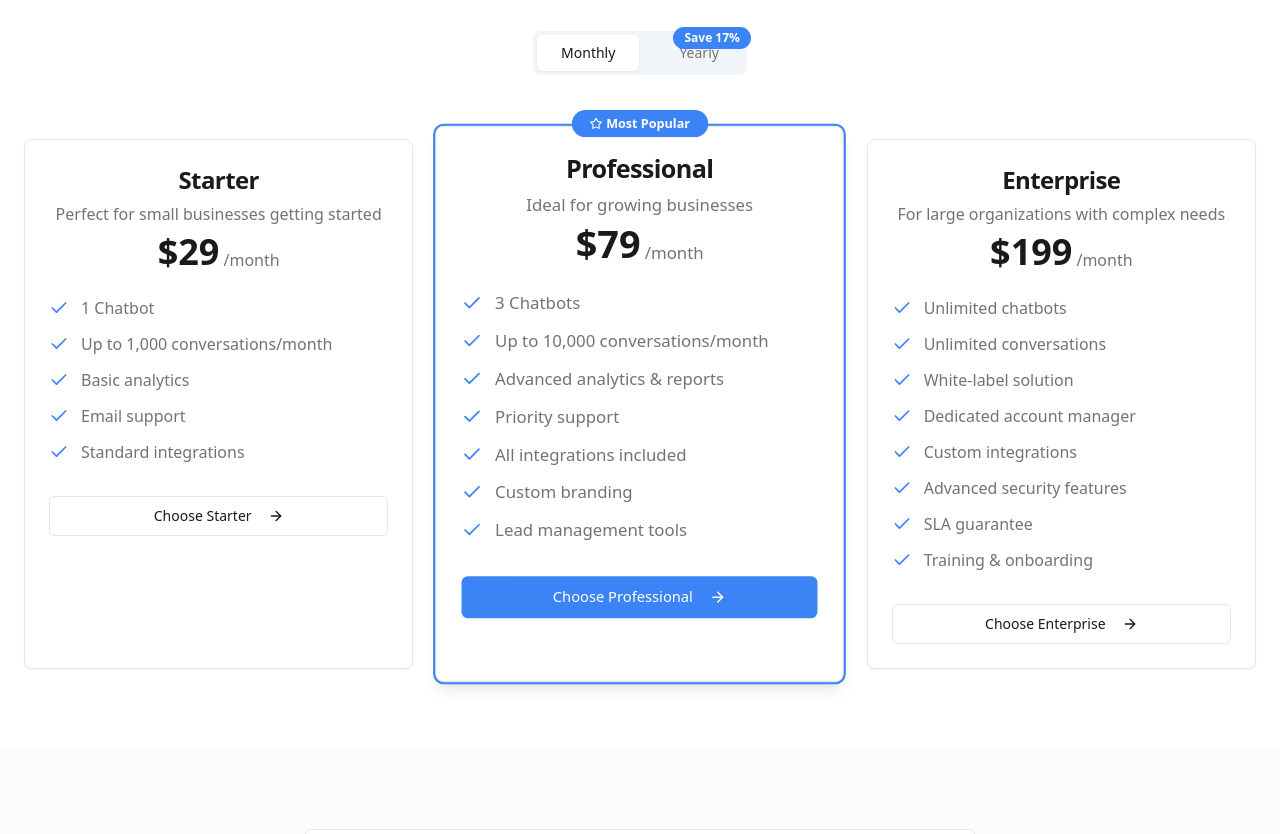
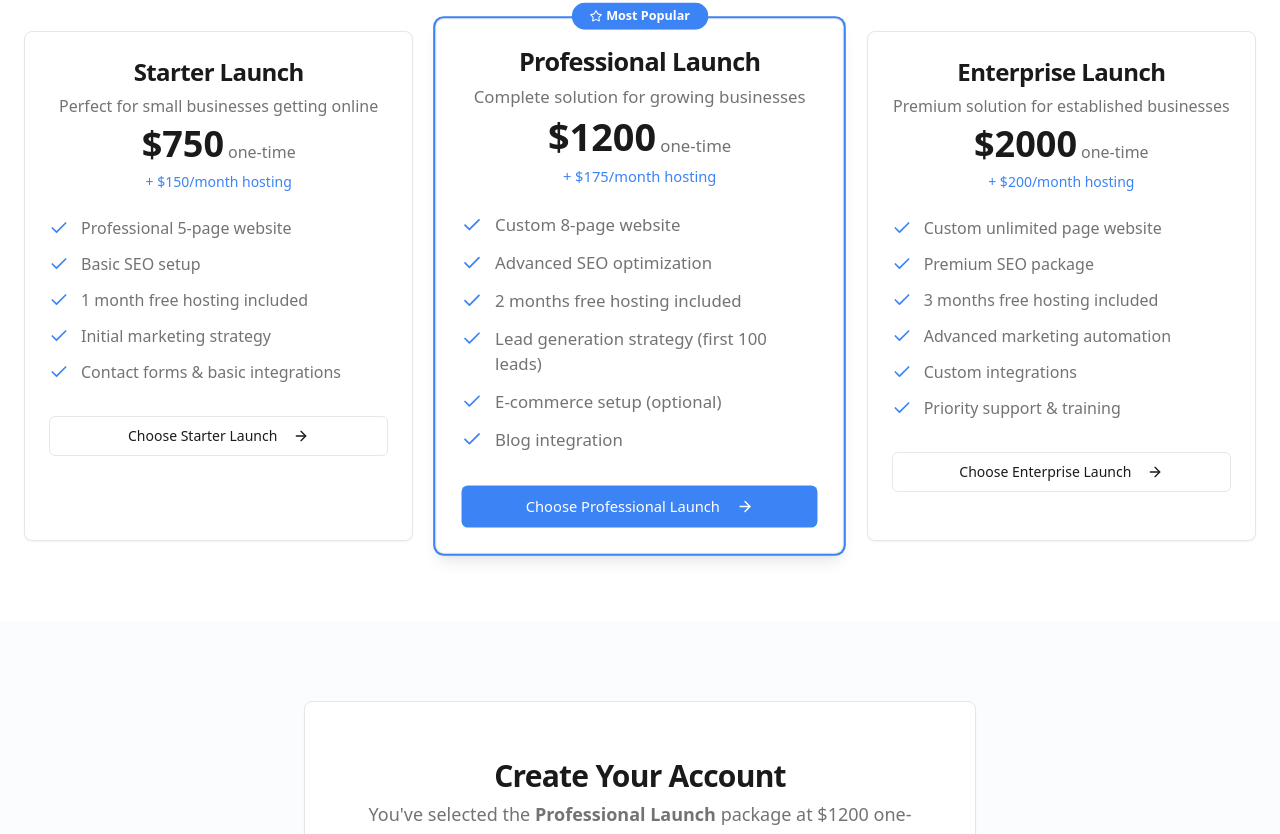
Before and after one commit to yabeths/cyber-bot-forge, a React (Vite) app: page /signup in a window 1280 px wide. Shown: the part 506-1340 px from the top of the page. Built offline with nearby package versions, Linux system fonts and the light colour scheme.

Commit message:
Update business name and content

```diff
--- a/src/pages/Demo.tsx
+++ b/src/pages/Demo.tsx
@@ -38,7 +38,7 @@ const Demo = () => {
               <Bot className="h-5 w-5 text-primary-foreground" />
             </div>
             <span className="text-2xl font-bold text-foreground">
-              LeadsAi
+              Leads AI
             </span>
           </div>
           <div className="hidden md:flex items-center space-x-8">
--- a/src/pages/Features.tsx
+++ b/src/pages/Features.tsx
@@ -53,7 +53,7 @@ const Features = () => {
               <Rocket className="h-6 w-6 text-white" />
             </div>
             <span className="text-2xl font-bold bg-gradient-to-r from-blue-600 to-indigo-600 bg-clip-text text-transparent">
-              Business Launch
+              Leads AI
             </span>
           </div>
           <div className="hidden md:flex items-center space-x-8">
--- a/src/pages/Pricing.tsx
+++ b/src/pages/Pricing.tsx
@@ -5,58 +5,57 @@ import { Card, CardContent, CardDescription, CardHeader, CardTitle } from "@/com
 import { Badge } from "@/components/ui/badge";
 
 const Pricing = () => {
-  const [billingCycle, setBillingCycle] = useState('monthly');
 
-  const chatbotPlans = [
+  const packages = [
     {
-      id: 'starter',
-      name: 'Starter',
-      monthlyPrice: 29,
-      yearlyPrice: 290,
-      description: 'Perfect for small businesses getting started',
+      id: 'launch-starter',
+      name: 'Starter Launch',
+      price: 750,
+      monthlyHosting: 150,
+      description: 'Perfect for small businesses getting online',
       features: [
-        '1 AI Chatbot',
-        'Up to 1,000 conversations/month',
-        'Basic lead capture',
-        'Email support',
-        'Standard integrations',
-        'Basic analytics'
+        'Professional 5-page website',
+        'Basic SEO setup',
+        '1 month free hosting included',
+        'Initial marketing strategy',
+        'Contact forms & basic integrations',
+        'Mobile-responsive design'
       ],
       popular: false
     },
     {
-      id: 'professional',
-      name: 'Professional',
-      monthlyPrice: 79,
-      yearlyPrice: 790,
-      description: 'Ideal for growing businesses',
+      id: 'launch-professional',
+      name: 'Professional Launch',
+      price: 1200,
+      monthlyHosting: 175,
+      description: 'Complete solution for growing businesses',
       features: [
-        '3 AI Chatbots',
-        'Up to 10,000 conversations/month',
-        'Advanced lead qualification',
-        'Priority support',
-        'All integrations included',
-        'Custom branding',
-        'Advanced analytics & reports',
-        'Lead management tools'
+        'Custom 8-page website',
+        'Advanced SEO optimization',
+        '2 months free hosting included',
+        'Lead generation strategy (first 100 leads)',
+        'E-commerce setup (optional)',
+        'Blog integration',
+        'Advanced analytics setup',
+        'Social media integration'
       ],
       popular: true
     },
     {
-      id: 'enterprise',
-      name: 'Enterprise',
-      monthlyPrice: 199,
-      yearlyPrice: 1990,
-      description: 'For large organizations with complex needs',
+      id: 'launch-enterprise',
+      name: 'Enterprise Launch',
+      price: 2000,
+      monthlyHosting: 200,
+      description: 'Premium solution for established businesses',
       features: [
-        'Unlimited AI chatbots',
-        'Unlimited conversations',
+        'Custom unlimited page website',
+        'Premium SEO package',
+        '3 months free hosting included',
+        'Advanced marketing automation',
+        'Custom integrations',
+        'Priority support & training',
         'White-label solution',
-        'Dedicated account manager',
-        'Custom integrations',
-        'Advanced security features',
-        'SLA guarantee',
-        'Training & onboarding'
+        'Dedicated account manager'
       ],
       popular: false
     }
@@ -92,12 +91,12 @@ const Pricing = () => {
       <section className="py-20 px-6 bg-gradient-to-br from-primary/10 to-background">
         <div className="max-w-4xl mx-auto text-center">
           <h1 className="text-4xl md:text-5xl font-bold mb-6 text-foreground">
-            Simple, Transparent
+            Launch Package
             <br />
             <span className="text-primary">Pricing</span>
           </h1>
           <p className="text-xl text-muted-foreground mb-8 max-w-2xl mx-auto">
-            Start automating your customer interactions today. Choose a plan that fits your business needs and scale as you grow.
+            Professional web development and hosting solutions to get your business online. Choose your launch package and add ongoing hosting support.
           </p>
         </div>
       </section>
@@ -105,47 +104,16 @@ const Pricing = () => {
       {/* Pricing Section */}
       <section className="py-20 px-6">
         <div className="max-w-7xl mx-auto">
-          {/* Billing Toggle */}
-          <div className="flex justify-center mb-16">
-            <div className="bg-muted p-1 rounded-lg">
-              <div className="flex items-center space-x-4">
-                <button
-                  onClick={() => setBillingCycle('monthly')}
-                  className={`px-6 py-2 text-sm font-medium rounded-md transition-colors ${
-                    billingCycle === 'monthly'
-                      ? 'bg-background text-foreground shadow-sm'
-                      : 'text-muted-foreground hover:text-foreground'
-                  }`}
-                >
-                  Monthly
-                </button>
-                <button
-                  onClick={() => setBillingCycle('yearly')}
-                  className={`px-6 py-2 text-sm font-medium rounded-md transition-colors relative ${
-                    billingCycle === 'yearly'
-                      ? 'bg-background text-foreground shadow-sm'
-                      : 'text-muted-foreground hover:text-foreground'
-                  }`}
-                >
-                  Yearly
-                  <Badge className="absolute -top-2 -right-2 bg-primary text-primary-foreground text-xs">
-                    Save 17%
-                  </Badge>
-                </button>
-              </div>
-            </div>
-          </div>
-
-          {/* Plans */}
-          <div className="grid grid-cols-1 md:grid-cols-3 gap-8">
-            {chatbotPlans.map((plan) => (
+          {/* Launch Packages */}
+          <div className="grid grid-cols-1 md:grid-cols-3 gap-8 mb-16">
+            {packages.map((pkg) => (
               <Card
-                key={plan.id}
+                key={pkg.id}
                 className={`relative hover:shadow-lg transition-all duration-300 ${
-                  plan.popular ? 'ring-2 ring-primary shadow-lg scale-105' : ''
+                  pkg.popular ? 'ring-2 ring-primary shadow-lg scale-105' : ''
                 }`}
               >
-                {plan.popular && (
+                {pkg.popular && (
                   <div className="absolute -top-4 left-1/2 transform -translate-x-1/2">
                     <Badge className="bg-primary text-primary-foreground px-4 py-1">
                       <Star className="w-3 h-3 mr-1" />
@@ -154,27 +122,25 @@ const Pricing = () => {
                   </div>
                 )}
                 <CardHeader className="text-center pb-6">
-                  <CardTitle className="text-2xl font-bold">{plan.name}</CardTitle>
-                  <CardDescription className="text-base">{plan.description}</CardDescription>
+                  <CardTitle className="text-2xl font-bold">{pkg.name}</CardTitle>
+                  <CardDescription className="text-base">{pkg.description}</CardDescription>
                   <div className="mt-6">
                     <div className="flex items-end justify-center">
                       <span className="text-4xl font-bold text-foreground">
-                        ${billingCycle === 'monthly' ? plan.monthlyPrice : plan.yearlyPrice}
+                        ${pkg.price}
                       </span>
                       <span className="text-muted-foreground ml-1">
-                        /{billingCycle === 'monthly' ? 'month' : 'year'}
+                        one-time
                       </span>
                     </div>
-                    {billingCycle === 'yearly' && (
-                      <p className="text-sm text-primary mt-2">
-                        Save ${(plan.monthlyPrice * 12) - plan.yearlyPrice} per year
-                      </p>
-                    )}
+                    <p className="text-sm text-primary mt-2">
+                      + ${pkg.monthlyHosting}/month hosting
+                    </p>
                   </div>
                 </CardHeader>
                 <CardContent>
                   <ul className="space-y-3 mb-8">
-                    {plan.features.map((feature, index) => (
+                    {pkg.features.map((feature, index) => (
                       <li key={index} className="flex items-start">
                         <Check className="w-5 h-5 text-primary mr-3 mt-0.5 flex-shrink-0" />
                         <span className="text-muted-foreground">{feature}</span>
@@ -182,18 +148,45 @@ const Pricing = () => {
                     ))}
                   </ul>
                   <Button
-                    className={`w-full ${plan.popular ? 'bg-primary hover:bg-primary/90' : ''}`}
-                    variant={plan.popular ? 'default' : 'outline'}
+                    className={`w-full ${pkg.popular ? 'bg-primary hover:bg-primary/90' : ''}`}
+                    variant={pkg.popular ? 'default' : 'outline'}
                     asChild
                   >
                     <a href="/signup">
-                      Choose {plan.name}
+                      Choose {pkg.name}
                       <ArrowRight className="w-4 h-4 ml-2" />
                     </a>
                   </Button>
                 </CardContent>
               </Card>
             ))}
+          </div>
+
+          {/* Add-On Services */}
+          <div className="bg-muted/30 p-8 rounded-2xl">
+            <h3 className="text-2xl font-bold text-center mb-8 text-foreground">Optional Add-Ons</h3>
+            <div className="grid grid-cols-1 md:grid-cols-2 gap-6">
+              <Card className="p-6 bg-card border-border">
+                <div className="flex items-center space-x-4">
+                  <Bot className="h-12 w-12 text-primary" />
+                  <div className="text-left">
+                    <h4 className="text-xl font-semibold text-foreground">AI Customer Support Chatbot</h4>
+                    <p className="text-muted-foreground">24/7 automated customer support and lead capture</p>
+                    <p className="text-2xl font-bold text-primary mt-2">$75/month</p>
+                  </div>
+                </div>
+              </Card>
+              <Card className="p-6 bg-card border-border">
+                <div className="flex items-center space-x-4">
+                  <Search className="h-12 w-12 text-primary" />
+                  <div className="text-left">
+                    <h4 className="text-xl font-semibold text-foreground">Advanced SEO Package</h4>
+                    <p className="text-muted-foreground">Premium SEO optimization & monthly reporting</p>
+                    <p className="text-2xl font-bold text-primary mt-2">$100/month</p>
+                  </div>
+                </div>
+              </Card>
+            </div>
           </div>
         </div>
       </section>
@@ -207,24 +200,24 @@ const Pricing = () => {
           <div className="space-y-8">
             {[
               {
-                question: "How do the AI chatbots work?",
-                answer: "Our AI chatbots use advanced natural language processing to understand visitor questions and provide intelligent responses. They can capture leads, qualify prospects, and integrate with your existing tools."
+                question: "What's included in the launch package?",
+                answer: "Each launch package includes a custom website design, hosting setup, basic SEO optimization, and an initial marketing strategy. Higher tiers include additional pages, advanced features, and more comprehensive support."
               },
               {
-                question: "Can I customize the chatbot responses?",
-                answer: "Yes! All plans include the ability to customize responses, add your brand voice, and train the chatbot on your specific business information and FAQs."
+                question: "What does the monthly hosting fee cover?",
+                answer: "Monthly hosting includes reliable web hosting, automatic backups, security updates, performance monitoring, monthly analytics reports, and ongoing technical support."
               },
               {
-                question: "What if I exceed my conversation limit?",
-                answer: "If you exceed your monthly conversation limit, we'll notify you and help you upgrade to a higher plan. We never cut off your chatbot mid-conversation."
+                question: "Can I upgrade my package later?",
+                answer: "Yes! You can upgrade your website and hosting package at any time. We'll work with you to add new features, pages, or functionality as your business grows."
               },
               {
-                question: "Do you offer integrations with CRM systems?",
-                answer: "Yes! Our chatbots integrate with popular CRM systems like HubSpot, Salesforce, and many others to automatically sync leads and conversation data."
+                question: "Do you offer a money-back guarantee?",
+                answer: "Yes! If you don't see increased traffic or receive at least 10 qualified leads within the first 30 days, we'll refund your entire launch fee. No questions asked."
               },
               {
-                question: "Is there a free trial available?",
-                answer: "Yes! We offer a 14-day free trial on all plans so you can test our AI chatbots and see how they work for your business before committing."
+                question: "How long does it take to launch my website?",
+                answer: "Most websites are completed within 2-4 weeks depending on the package selected and content provided. We'll give you a detailed timeline during your consultation."
               }
             ].map((faq, index) => (
               <Card key={index} className="p-6 bg-card border-border">
@@ -240,17 +233,17 @@ const Pricing = () => {
       <section className="py-20 px-6">
         <div className="max-w-4xl mx-auto text-center">
           <h2 className="text-3xl font-bold mb-6 text-foreground">
-            Ready to Start Converting More Leads?
+            Ready to Launch Your Business Online?
           </h2>
           <p className="text-xl text-muted-foreground mb-8">
-            Join thousands of businesses using AI chatbots to capture more leads and grow their revenue.
+            Join hundreds of successful businesses that have launched with our complete web development and hosting solution.
           </p>
           <div className="flex flex-col sm:flex-row gap-4 justify-center">
             <Button size="lg" className="text-lg px-12 py-6 bg-primary hover:bg-primary/90 text-primary-foreground" asChild>
-              <a href="/signup">Start Free Trial</a>
+              <a href="/signup">Get Your Launch Package</a>
             </Button>
             <Button variant="outline" size="lg" className="text-lg px-12 py-6" asChild>
-              <a href="/demo">See Demo</a>
+              <a href="/demo">Schedule Consultation</a>
             </Button>
           </div>
         </div>
--- a/src/pages/Signup.tsx
+++ b/src/pages/Signup.tsx
@@ -13,8 +13,7 @@ import { useToast } from "@/hooks/use-toast";
 import { chatbotNiches } from '@/data/chatbotNiches';
 
 const Signup = () => {
-  const [selectedPlan, setSelectedPlan] = useState('pro');
-  const [billingCycle, setBillingCycle] = useState('monthly');
+  const [selectedPlan, setSelectedPlan] = useState('launch-professional');
   const [formData, setFormData] = useState({
     fullName: '',
     email: '',
@@ -26,54 +25,51 @@ const Signup = () => {
   const [isLoading, setIsLoading] = useState(false);
   const { toast } = useToast();
 
-  const plans = [
+  const packages = [
     {
-      id: 'starter',
-      name: 'Starter',
-      monthlyPrice: 29,
-      yearlyPrice: 290,
-      description: 'Perfect for small businesses getting started',
+      id: 'launch-starter',
+      name: 'Starter Launch',
+      price: 750,
+      monthlyHosting: 150,
+      description: 'Perfect for small businesses getting online',
       features: [
-        '1 Chatbot',
-        'Up to 1,000 conversations/month',
-        'Basic analytics',
-        'Email support',
-        'Standard integrations'
+        'Professional 5-page website',
+        'Basic SEO setup',
+        '1 month free hosting included',
+        'Initial marketing strategy',
+        'Contact forms & basic integrations'
       ],
       popular: false
     },
     {
-      id: 'pro',
-      name: 'Professional',
-      monthlyPrice: 79,
-      yearlyPrice: 790,
-      description: 'Ideal for growing businesses',
+      id: 'launch-professional',
+      name: 'Professional Launch',
+      price: 1200,
+      monthlyHosting: 175,
+      description: 'Complete solution for growing businesses',
       features: [
-        '3 Chatbots',
-        'Up to 10,000 conversations/month',
-        'Advanced analytics & reports',
-        'Priority support',
-        'All integrations included',
-        'Custom branding',
-        'Lead management tools'
+        'Custom 8-page website',
+        'Advanced SEO optimization',
+        '2 months free hosting included',
+        'Lead generation strategy (first 100 leads)',
+        'E-commerce setup (optional)',
+        'Blog integration'
       ],
       popular: true
     },
     {
-      id: 'enterprise',
-      name: 'Enterprise',
-      monthlyPrice: 199,
-      yearlyPrice: 1990,
-      description: 'For large organizations with complex needs',
+      id: 'launch-enterprise',
+      name: 'Enterprise Launch',
+      price: 2000,
+      monthlyHosting: 200,
+      description: 'Premium solution for established businesses',
       features: [
-        'Unlimited chatbots',
-        'Unlimited conversations',
-        'White-label solution',
-        'Dedicated account manager',
+        'Custom unlimited page website',
+        'Premium SEO package',
+        '3 months free hosting included',
+        'Advanced marketing automation',
         'Custom integrations',
-        'Advanced security features',
-        'SLA guarantee',
-        'Training & onboarding'
+        'Priority support & training'
       ],
       popular: false
     }
@@ -117,8 +113,7 @@ const Signup = () => {
       console.log('Signup data:', {
         ...formData,
         selectedPlan,
-        billingCycle,
-        planDetails: plans.find(p => p.id === selectedPlan)
+        planDetails: packages.find(p => p.id === selectedPlan)
       });
 
       // Simulate API call
@@ -126,7 +121,7 @@ const Signup = () => {
 
       toast({
         title: "Account Created Successfully!",
-        description: "Welcome to LeadsAi! Check your email for next steps.",
+        description: "Welcome to Leads AI! Check your email for next steps.",
       });
 
       // In a real implementation, you would redirect to a success page
@@ -144,9 +139,9 @@ const Signup = () => {
     }
   };
 
-  const currentPlan = plans.find(p => p.id === selectedPlan);
-  const currentPrice = billingCycle === 'monthly' ? currentPlan?.monthlyPrice : currentPlan?.yearlyPrice;
-  const savings = currentPlan ? (currentPlan.monthlyPrice * 12) - currentPlan.yearlyPrice : 0;
+  const currentPlan = packages.find(p => p.id === selectedPlan);
+  const currentPrice = currentPlan?.price;
+  const monthlyHosting = currentPlan?.monthlyHosting;
 
   return (
     <div className="min-h-screen bg-background">
@@ -158,7 +153,7 @@ const Signup = () => {
               <Zap className="h-5 w-5 text-primary-foreground" />
             </div>
             <span className="text-2xl font-bold text-foreground">
-              LeadsAi
+              Leads AI
             </span>
           </div>
           <div className="flex items-center space-x-4">
@@ -176,12 +171,12 @@ const Signup = () => {
       <section className="py-20 px-6 bg-gradient-to-br from-primary/5 to-background">
         <div className="max-w-4xl mx-auto text-center">
           <h1 className="text-4xl md:text-5xl font-bold mb-6 text-foreground">
-            Choose Your Perfect
+            Choose Your Launch
             <br />
-            <span className="text-primary">Chatbot Plan</span>
+            <span className="text-primary">Package</span>
           </h1>
           <p className="text-xl text-muted-foreground mb-8 max-w-2xl mx-auto">
-            Start automating your customer interactions today. Select a plan that fits your business needs and scale as you grow.
+            Select the perfect web development and hosting solution for your business. All packages include ongoing monthly hosting and support.
           </p>
         </div>
       </section>
@@ -189,40 +184,9 @@ const Signup = () => {
       {/* Pricing Section */}
       <section className="py-20 px-6">
         <div className="max-w-7xl mx-auto">
-          {/* Billing Toggle */}
-          <div className="flex justify-center mb-16">
-            <div className="bg-muted p-1 rounded-lg">
-              <div className="flex items-center space-x-4">
-                <button
-                  onClick={() => setBillingCycle('monthly')}
-                  className={`px-6 py-2 text-sm font-medium rounded-md transition-colors ${
-                    billingCycle === 'monthly'
-                      ? 'bg-background text-foreground shadow-sm'
-                      : 'text-muted-foreground hover:text-foreground'
-                  }`}
-                >
-                  Monthly
-                </button>
-                <button
-                  onClick={() => setBillingCycle('yearly')}
-                  className={`px-6 py-2 text-sm font-medium rounded-md transition-colors relative ${
-                    billingCycle === 'yearly'
-                      ? 'bg-background text-foreground shadow-sm'
-                      : 'text-muted-foreground hover:text-foreground'
-                  }`}
-                >
-                  Yearly
-                  <Badge className="absolute -top-2 -right-2 bg-primary text-primary-foreground text-xs">
-                    Save 17%
-                  </Badge>
-                </button>
-              </div>
-            </div>
-          </div>
-
           {/* Plans */}
           <div className="grid grid-cols-1 md:grid-cols-3 gap-8">
-            {plans.map((plan) => (
+            {packages.map((plan) => (
               <Card
                 key={plan.id}
                 className={`relative hover:shadow-lg transition-all duration-300 ${
@@ -243,17 +207,15 @@ const Signup = () => {
                   <div className="mt-6">
                     <div className="flex items-end justify-center">
                       <span className="text-4xl font-bold text-foreground">
-                        ${billingCycle === 'monthly' ? plan.monthlyPrice : plan.yearlyPrice}
+                        ${plan.price}
                       </span>
                       <span className="text-muted-foreground ml-1">
-                        /{billingCycle === 'monthly' ? 'month' : 'year'}
+                        one-time
                       </span>
                     </div>
-                    {billingCycle === 'yearly' && (
-                      <p className="text-sm text-primary mt-2">
-                        Save ${(plan.monthlyPrice * 12) - plan.yearlyPrice} per year
-                      </p>
-                    )}
+                    <p className="text-sm text-primary mt-2">
+                      + ${plan.monthlyHosting}/month hosting
+                    </p>
                   </div>
                 </CardHeader>
                 <CardContent>
@@ -287,10 +249,7 @@ const Signup = () => {
             <CardHeader className="text-center pb-8">
               <CardTitle className="text-3xl font-bold">Create Your Account</CardTitle>
               <CardDescription className="text-lg">
-                You've selected the <strong>{currentPlan?.name}</strong> plan at ${currentPrice}/{billingCycle === 'monthly' ? 'month' : 'year'}
-                {billingCycle === 'yearly' && savings > 0 && (
-                  <span className="block text-primary mt-1">Save ${savings} per year!</span>
-                )}
+                You've selected the <strong>{currentPlan?.name}</strong> package at ${currentPrice} one-time + ${monthlyHosting}/month hosting
               </CardDescription>
             </CardHeader>
             <CardContent>
@@ -398,7 +357,7 @@ const Signup = () => {
                     </>
                   ) : (
                     <>
-                      Start ${currentPrice}/{billingCycle === 'monthly' ? 'mo' : 'yr'} Plan
+                      Get ${currentPlan?.name} Package
                       <ArrowRight className="w-4 h-4 ml-2" />
                     </>
                   )}
--- a/src/pages/Solutions.tsx
+++ b/src/pages/Solutions.tsx
@@ -76,7 +76,7 @@ const Solutions = () => {
               <Rocket className="h-6 w-6 text-white" />
             </div>
             <span className="text-2xl font-bold bg-gradient-to-r from-blue-600 to-indigo-600 bg-clip-text text-transparent">
-              Business Launch
+              Leads AI
             </span>
           </div>
           <div className="hidden md:flex items-center space-x-8">
```
Also changed, not shown: src/pages/Index.tsx (+23 -23 lines).
